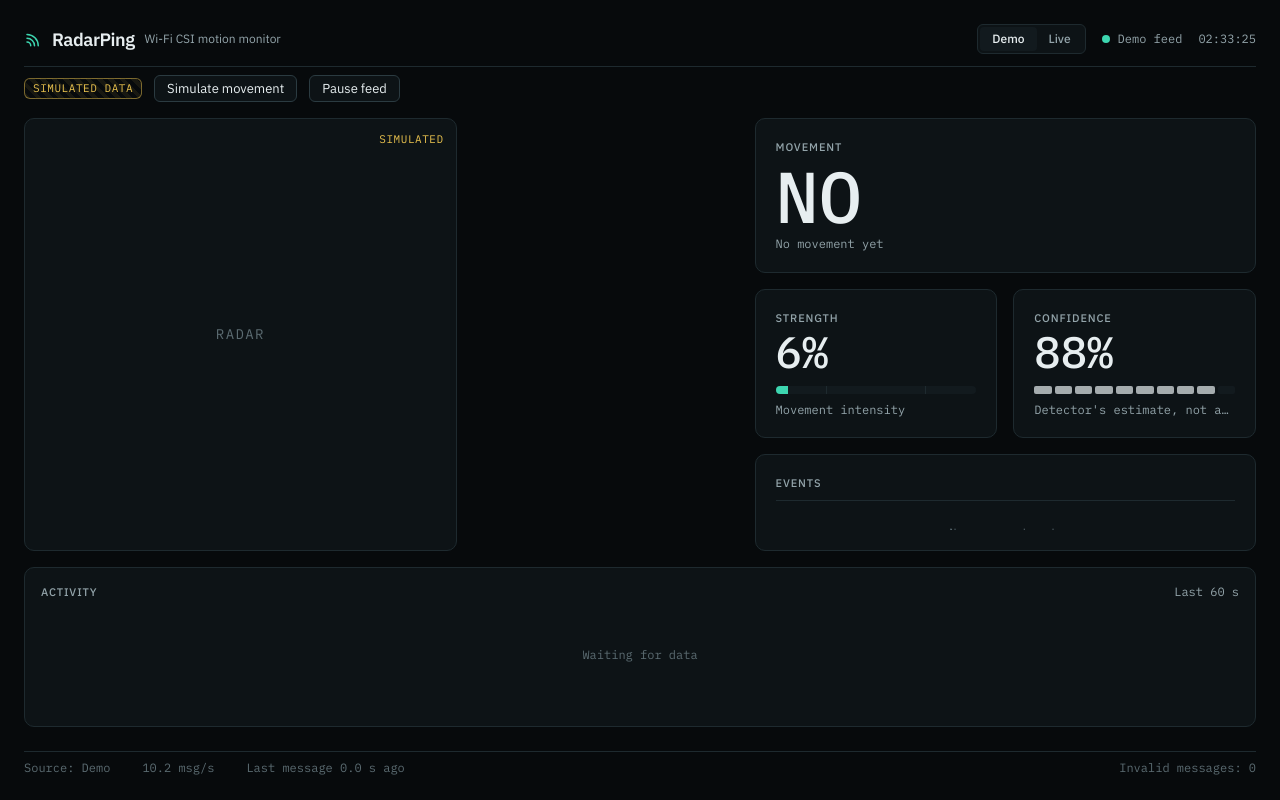
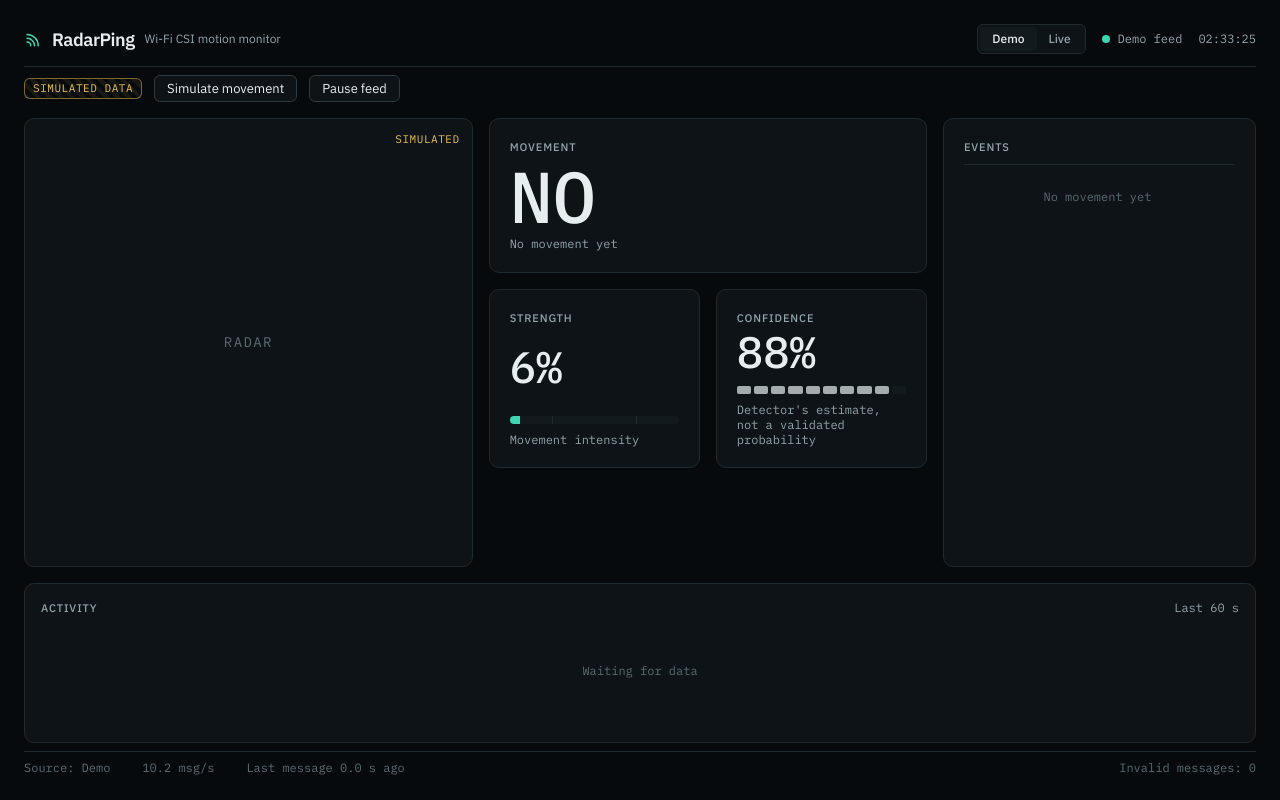
Before and after one commit to PerryMeter/PerryMeter, a React (Vite) app in the folder frontend/web/: page / in a window 1280 px wide. Built offline with nearby package versions, Linux system fonts and the light colour scheme; no server answers.

Commit message:
frontend: phase 5 fixes

```diff
--- a/frontend/web/src/App.tsx
+++ b/frontend/web/src/App.tsx
@@ -66,10 +66,11 @@ export default function App() {
         onApplyWsUrl={handleApplyWsUrl}
       />
 
-      {/* Main Content Area */}
-      <div className="flex-1 min-h-0 flex flex-col gap-4 my-2 min-[1100px]:grid min-[1100px]:grid-cols-[58%_1fr] min-[1100px]:grid-rows-[auto_auto_1fr_clamp(140px,22vh,200px)] min-[1100px]:items-stretch">
-        {/* Radar Scope Placeholder */}
-        <div className="order-2 md:order-1 min-[1100px]:[grid-column:1] min-[1100px]:[grid-row:1/4] relative flex items-center justify-center p-4 rounded-[10px] border border-line bg-surface max-w-[520px] min-[1100px]:max-w-[640px] w-full aspect-square mx-auto min-[1100px]:m-0 min-[1100px]:w-auto min-[1100px]:h-full min-[1100px]:max-h-full min-h-0">
+      {/* Main Content Area (Wide: 3 columns; Mobile/Tablet: vertical flow) */}
+      <div className="flex-1 min-h-0 w-full my-2 min-[1100px]:[container-type:size]">
+        <div className="flex flex-col gap-4 min-[1100px]:grid min-[1100px]:grid-cols-[min(100cqh,40cqw)_minmax(0,1.4fr)_minmax(0,1fr)] min-[1100px]:grid-rows-[minmax(0,1fr)] min-[1100px]:gap-4 min-[1100px]:h-full min-[1100px]:w-full min-[1100px]:items-stretch">
+          {/* Column 1: Radar Scope Placeholder */}
+          <div className="order-2 md:order-1 min-[1100px]:order-none relative flex items-center justify-center p-4 rounded-[10px] border border-line bg-surface aspect-square w-full h-full max-h-full max-w-[520px] min-[1100px]:max-w-none mx-auto min-[1100px]:m-0 min-h-0">
             {mode === 'demo' && (
               <span className="absolute top-3 right-3 font-mono text-[11px] text-warn uppercase tracking-wider">
                 SIMULATED
@@ -82,17 +83,15 @@ export default function App() {
             </div>
           </div>
 
-        {/* Movement Card */}
+          {/* Column 2: Middle column - Movement Card + Metrics Row */}
+          <div className="order-1 md:order-2 min-[1100px]:order-none flex flex-col gap-4 self-start w-full">
             <MovementCard
               latest={latest}
               events={events}
               isFresh={isFresh}
               now={now}
-          className="order-1 md:order-2 min-[1100px]:[grid-column:2] min-[1100px]:[grid-row:1]"
             />
-
-        {/* Metrics Row (Strength & Confidence) */}
-        <div className="order-3 md:order-3 min-[1100px]:[grid-column:2] min-[1100px]:[grid-row:2] grid grid-cols-1 md:grid-cols-2 gap-4">
+            <div className="grid grid-cols-1 md:grid-cols-2 gap-4">
               <MetricCard
                 type="strength"
                 value={latest?.strength ?? null}
@@ -110,15 +109,17 @@ export default function App() {
                 now={now}
               />
             </div>
+          </div>
 
-        {/* Event List */}
-        <EventList
-          events={events}
-          className="order-5 md:order-5 min-[1100px]:[grid-column:2] min-[1100px]:[grid-row:3] min-h-[160px] min-[1100px]:min-h-0"
-        />
+          {/* Column 3: Event List - Full height of row, scrolls inside itself */}
+          <div className="order-5 md:order-5 min-[1100px]:order-none h-full min-h-[160px] min-[1100px]:min-h-0 flex flex-col">
+            <EventList events={events} className="h-full" />
+          </div>
+        </div>
+      </div>
 
       {/* Activity Graph Placeholder */}
-        <div className="order-4 md:order-4 min-[1100px]:[grid-column:1/3] min-[1100px]:[grid-row:4] rounded-[10px] border border-line bg-surface p-4 flex flex-col justify-between shrink-0 h-[140px] md:h-[160px] min-[1100px]:h-full">
+      <div className="rounded-[10px] border border-line bg-surface p-4 flex flex-col justify-between shrink-0 my-2 h-[140px] md:h-[160px] min-[1100px]:h-[clamp(140px,22vh,200px)]">
         <div className="flex items-center justify-between text-xs">
           <span className="text-[11px] font-medium uppercase tracking-[0.08em] text-muted">
             ACTIVITY
@@ -127,7 +128,6 @@ export default function App() {
         </div>
         <div className="flex-1 flex items-center justify-center">
           <span className="font-mono text-xs text-faint">Waiting for data</span>
-          </div>
         </div>
       </div>
 
--- a/frontend/web/src/components/EventList.tsx
+++ b/frontend/web/src/components/EventList.tsx
@@ -11,7 +11,7 @@ export function EventList({ events, className }: EventListProps) {
 
   return (
     <div
-      className={`p-5 rounded-[10px] border border-line bg-surface flex flex-col min-h-0 flex-1 ${
+      className={`p-5 rounded-[10px] border border-line bg-surface flex flex-col min-h-0 ${
         className ?? ''
       }`}
     >
@@ -21,7 +21,7 @@ export function EventList({ events, className }: EventListProps) {
         </span>
       </div>
 
-      <div className="flex-1 overflow-y-auto space-y-1.5 font-mono text-[13px] pr-1">
+      <div className="flex-1 min-h-0 overflow-y-auto space-y-1.5 font-mono text-[13px] pr-1">
         {displayEvents.length === 0 ? (
           <p className="text-faint text-xs py-4 text-center">No movement yet</p>
         ) : (
--- a/frontend/web/src/components/MetricCard.tsx
+++ b/frontend/web/src/components/MetricCard.tsx
@@ -97,7 +97,7 @@ export function MetricCard({
           </div>
         )}
 
-        <p className="text-xs text-muted font-mono leading-tight truncate">
+        <p className="text-xs text-muted font-mono leading-tight">
           {caption}
         </p>
       </div>
```
Lines whose indentation alone changed are shown as unchanged.
